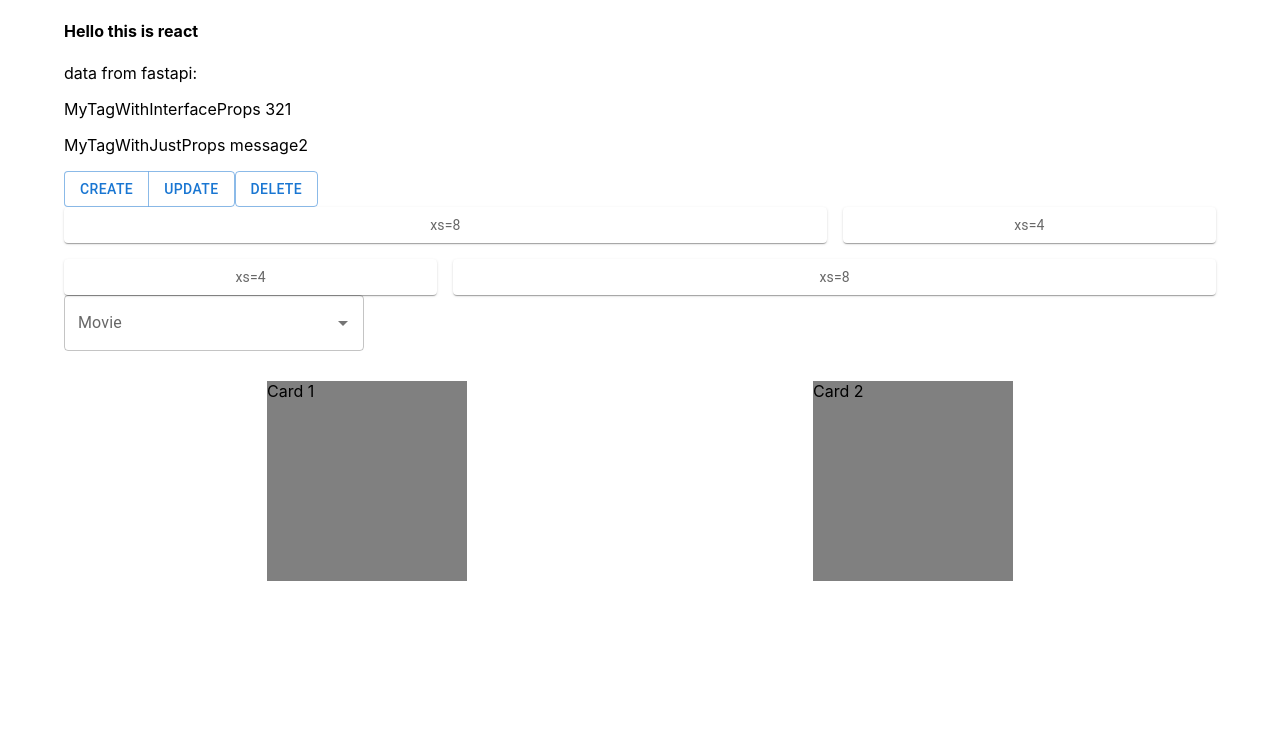
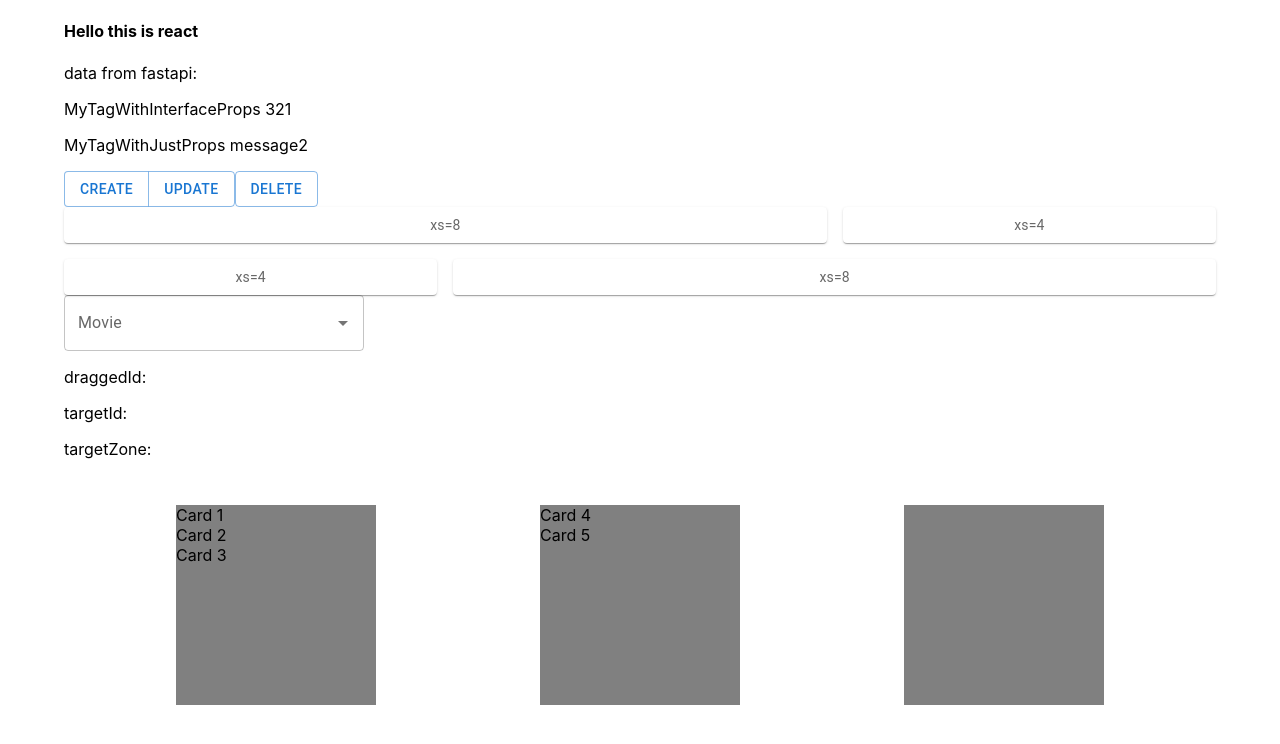
Before and after one commit to son-engr-kr/ReactAndServer, a React (Create React App) app in the folder react_app_ts/: page / in a window 1280 px wide. Shown: the top 744 px of the page. Built offline with nearby package versions, Linux system fonts and the light colour scheme.

Commit message:
React-ts: separate dropCard logic with moveCard

```diff
--- a/react_app_ts/src/App.tsx
+++ b/react_app_ts/src/App.tsx
@@ -60,44 +60,108 @@ function App() {
 function MyDnD(){
   const [cards, setCards] = useState([
     { id: 'card1', text: 'Card 1', zone: 1 },
-    { id: 'card2', text: 'Card 2', zone: 2 }
+    { id: 'card2', text: 'Card 2', zone: 1 },
+    { id: 'card3', text: 'Card 3', zone: 1 },
+    { id: 'card4', text: 'Card 4', zone: 2 },
+    { id: 'card5', text: 'Card 5', zone: 2 },
   ]);
+  // setCards([...cards])
+  const [draggedIdState, setDraggedIdState] = useState<string>()
+  const [targetIdState, setTargetIdState] = useState<string>()
+  const [targetZoneState, settargetZoneState] = useState<number>()
+  const moveCard = (draggedId: string, targetId: string, targetZone: number) => {
+    // setDraggedIdState(draggedId)
+    // setTargetIdState(targetId)
+    // settargetZoneState(targetZone)
+    console.log(`moveCard-draggedId:${draggedId},targetId:${targetId},targetZone:${targetZone}`)
 
-  const moveCard = (draggedId: string, targetId: string, targetZone: number) => {
     setCards((prevCards) => {
+      console.log(`moveCard-prevCards: ${prevCards.map(card => card.id).join(' ')}, draggedId:${draggedId}, targetId:${targetId}`);
+
       const draggedCard = prevCards.find(card => card.id === draggedId);
       const targetIndex = prevCards.findIndex(card => card.id === targetId && card.zone === targetZone);
 
-      if (!draggedCard) return prevCards;
+      if (!draggedCard){
+        console.log("moveCard-no draggedCard")
+        return prevCards
+      }
 
       const updatedCards = prevCards.filter(card => card.id !== draggedId);
       if (targetIndex >= 0) {
         // 타겟 카드가 있는 경우 그 위치에 드래그된 카드를 삽입
         updatedCards.splice(targetIndex, 0, { ...draggedCard, zone: targetZone });
-      } else {
+        console.log(`moveCard-splice, targetIndex:${targetIndex}`)
+      }
+      else {
         // 타겟 카드가 없는 경우 새로운 존에 추가
+        console.log(`moveCard-push, targetIndex:${targetIndex}`)
+
         updatedCards.push({ ...draggedCard, zone: targetZone });
       }
+      console.log(`moveCard-updatedCards: ${updatedCards.map(card => card.id).join(' ')}`);
 
       return updatedCards;
     });
   };
+  const dropCard = (draggedId: string, targetZone: number) => {
+    // setDraggedIdState(draggedId)
+    // setTargetIdState(targetId)
+    // settargetZoneState(targetZone)
+
+
+    console.log(`dropCard-draggedId:${draggedId},targetZone:${targetZone}`)
+    setCards((prevCards) => {
+      const draggedCard = prevCards.find(card => card.id === draggedId);
+      if (!draggedCard){
+        console.log("dropCard-no draggedCard")
+        return prevCards
+      }
+      const updatedCards = prevCards.filter(card => card.id !== draggedId);
+      if(draggedCard?.zone === targetZone){
+        return prevCards;
+      }
+      else{//drop하는 곳에 내 card가 없을 경우
+        updatedCards.push({ ...draggedCard, zone: targetZone });
+        return updatedCards;
+      }
+      // console.log(`dropCard-prevCards: ${prevCards.map(card => card.id).join(' ')}, draggedId:${draggedId}`);
+
+      // const updatedCards = prevCards.filter(card => card.id !== draggedId);
+
+    });
+  };
+
+  const hoverCard = (draggedId: string, targetId: string, targetZone: number) => {
+    console.log(`hoverCard - draggedId:${draggedId},targetId:${targetId},targetZone:${targetZone}`)
+
+  };
 
   return (
+    <>
+      <p>draggedId: {draggedIdState}</p>
+      <p>targetId: {targetIdState}</p>
+      <p>targetZone: {targetZoneState}</p>
       <DndProvider backend={HTML5Backend}>
         <div style={{ display: 'flex', justifyContent: 'space-around', padding: '30px' }}>
-        <DropZone zone={1} onDrop={moveCard}>
+          <DropZone zone={1} onDrop={dropCard} onHover={hoverCard}>
             {cards.filter(card => card.zone === 1).map(card => (
               <DraggableCard key={card.id} id={card.id} text={card.text} targetZone={1} moveCard={moveCard}/>
             ))}
           </DropZone>
-        <DropZone zone={2} onDrop={moveCard}>
+          <DropZone zone={2} onDrop={dropCard} onHover={hoverCard}>
             {cards.filter(card => card.zone === 2).map(card => (
               <DraggableCard key={card.id} id={card.id} text={card.text} targetZone={2} moveCard={moveCard}/>
             ))}
           </DropZone>
+          <DropZone zone={3} onDrop={dropCard} onHover={hoverCard}>
+            {cards.filter(card => card.zone === 3).map(card => (
+              <DraggableCard key={card.id} id={card.id} text={card.text} targetZone={3} moveCard={moveCard}/>
+            ))}
+          </DropZone>
         </div>
       </DndProvider>
+    </>
+
   );
 }
 function MUIButtons(){
--- a/react_app_ts/src/drag_and_drop/DraggableCard.tsx
+++ b/react_app_ts/src/drag_and_drop/DraggableCard.tsx
@@ -14,13 +14,22 @@ const DraggableCard: React.FC<DraggableCardProps> = ({ id, text, targetZone, mov
     collect: (monitor) => ({
       isDragging: !!monitor.isDragging(),
     }),
+    end: (item:{id:string}) =>{
+      console.log(`in DraggableCard.useDrag.end, id:${id}`)
+    }
   });
 
   const [, drop] = useDrop({
     accept: 'CARD',
     hover: (item: { id: string }) => {
       if (item.id !== id) {
+        console.log(`DraggableCard-hover-item.id(${item.id}) !== id${id}`);
+        //드래그 중에 다른 카드 위에 놓이게 되면
         moveCard(item.id, id, targetZone);
+      }
+      else{
+        console.log(`DraggableCard-hover-item.id(${item.id}) === id${id}`);
+
       }
     },
   });
--- a/react_app_ts/src/drag_and_drop/DropZone.tsx
+++ b/react_app_ts/src/drag_and_drop/DropZone.tsx
@@ -3,19 +3,24 @@ import { useDrop } from 'react-dnd';
 
 interface DropZoneProps {
   zone: number;
-  onDrop: (draggedId: string, targetId: string, targetZone: number) => void;
+  onHover: (draggedId: string, targetId: string, targetZone: number) => void;
+  onDrop: (draggedId: string, targetZone: number) => void;
   children: React.ReactNode;
 }
 
-const DropZone: React.FC<DropZoneProps> = ({ zone, onDrop, children }) => {
+const DropZone: React.FC<DropZoneProps> = ({ zone, onDrop, onHover, children }) => {
   const [{ isOver }, drop] = useDrop({
     accept: 'CARD',
     drop: (item: { id: string }) => {
-      onDrop(item.id, '', zone);
+      onDrop(item.id, zone);
+    },
+    hover: (item:{id:string}) => {
+      onHover(item.id, '', zone)
     },
     collect: monitor => ({
       isOver: monitor.isOver(),
     }),
+
   });
 
   return (
```
Lines whose indentation alone changed are shown as unchanged.
